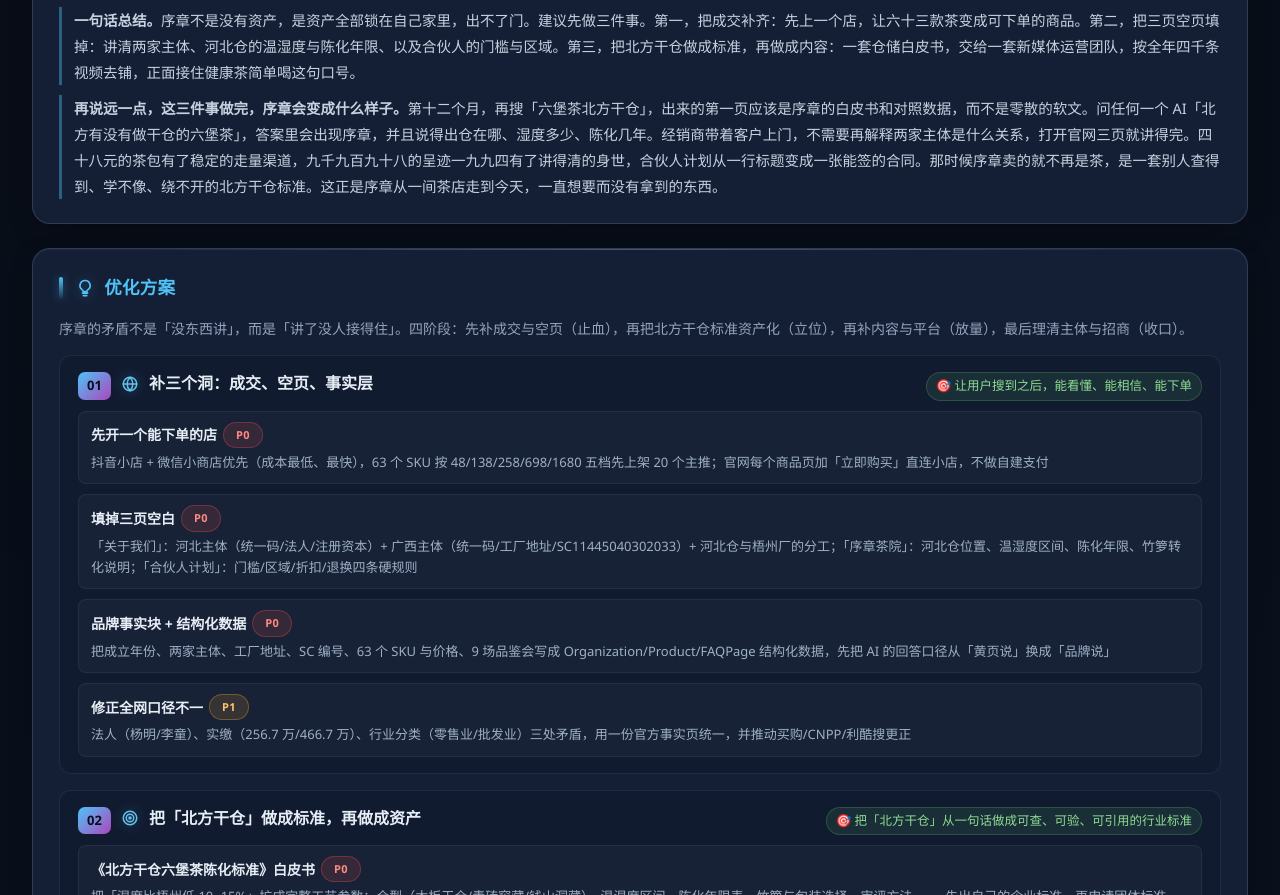
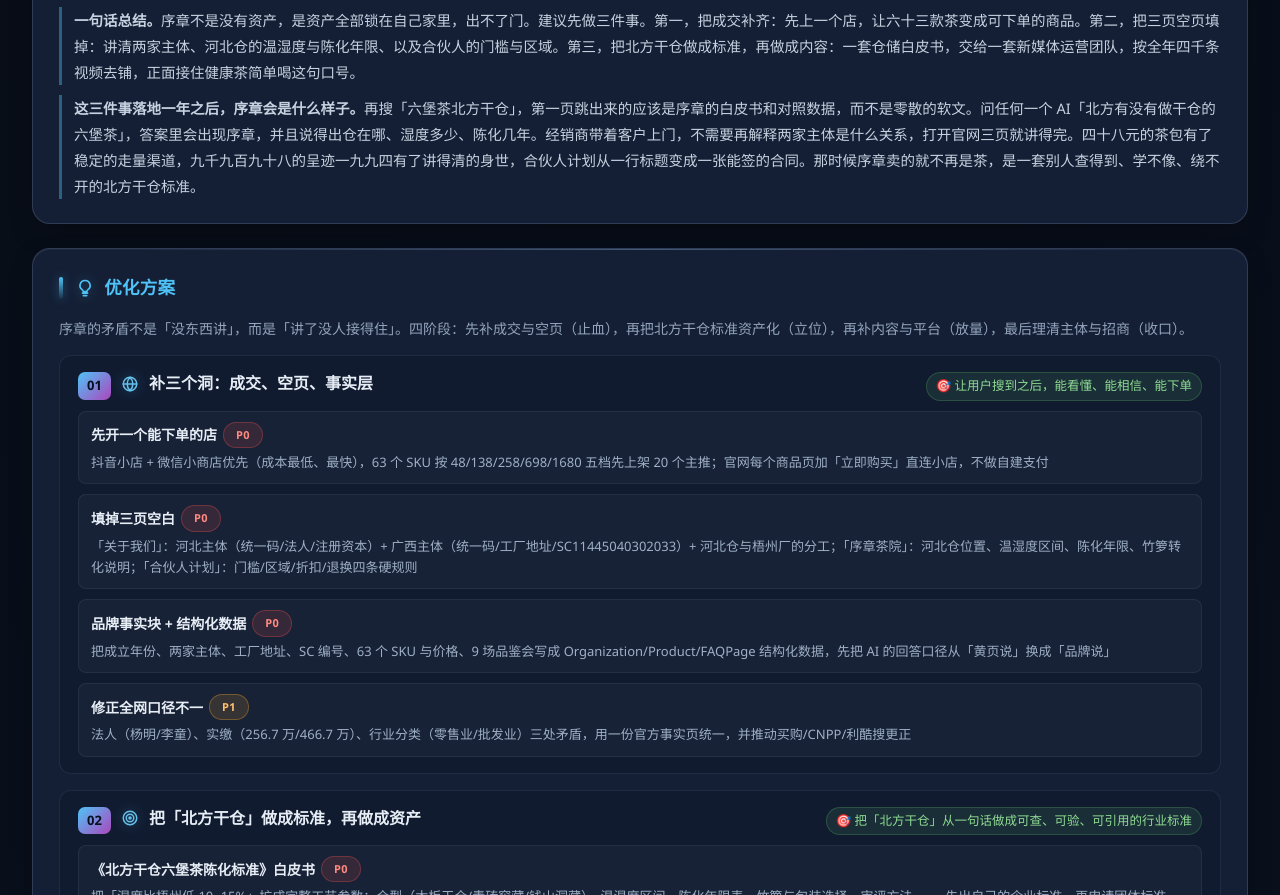
Before and after one commit to RichardChin1688/geozhishu, a plain HTML site: page xuzhang/index.html in a window 1280 px wide. Shown: the part 6832-7727 px from the top of the page. Drawn offline with Linux system fonts and the light colour scheme.

Commit message:
polish(xuzhang): 展望段开场去生硬、删末句焦虑并收在愿景高点
- 「再说远一点，这三件事做完，序章会变成什么样子」→「这三件事落地一年之后，序章会是什么样子」
- 删「这正是序章从一间茶店走到今天，一直想要而没有拿到的东西」（增焦虑）
- 结尾停在「别人查得到、学不像、绕不开的北方干仓标准」
- 音频重录 270.7 → 263.2 秒
（仅本地，未推线上）

```diff
--- a/xuzhang/index.html
+++ b/xuzhang/index.html
@@ -2954,7 +2954,7 @@ window.DASH = {
       "但话说回来，序章手里其实握着两张很硬的底牌。一张是商标：呈迹第三十类，河北主体持有。另一张是资质：广西主体持食品生产许可，覆盖袋泡茶、混合类、紧压茶与窨制花茶，有效期到二零三一年七月。问题是这两张牌全网几乎没有一处讲清楚过——执照里躺着，客户查不到，经销商也说不明白。合规资产不落到网页上，就等于不存在。",
       "再说几张序章自己还没打的牌。第一张，北方干仓。三鹤讲木板干仓，中茶讲窖藏，两家都在梧州，都是南方仓。序章把后期转化搬到河北，官网原文写着，干仓湿度比梧州低百分之十到十五，不强行控温，靠自然温差。这是全行业唯一一个敢报数字的仓储主张，现在只有一句话。第二张，六十三级价格阶梯，全部公开标价，比九成的茶品牌都透明。第三张，产品和人群是对上的：年轻人喝咖啡六堡和静谧时光，养生的人喝黄精陈皮桑菊，老茶客喝年份线，B 端有全价格带可以铺货。产品先行，不是先喊品牌再找货。",
       "一句话总结。序章不是没有资产，是资产全部锁在自己家里，出不了门。建议先做三件事。第一，把成交补齐：先上一个店，让六十三款茶变成可下单的商品。第二，把三页空页填掉：讲清两家主体、河北仓的温湿度与陈化年限、以及合伙人的门槛与区域。第三，把北方干仓做成标准，再做成内容：一套仓储白皮书，交给一套新媒体运营团队，按全年四千条视频去铺，正面接住健康茶简单喝这句口号。",
-      "再说远一点，这三件事做完，序章会变成什么样子。第十二个月，再搜「六堡茶北方干仓」，出来的第一页应该是序章的白皮书和对照数据，而不是零散的软文。问任何一个 AI「北方有没有做干仓的六堡茶」，答案里会出现序章，并且说得出仓在哪、湿度多少、陈化几年。经销商带着客户上门，不需要再解释两家主体是什么关系，打开官网三页就讲得完。四十八元的茶包有了稳定的走量渠道，九千九百九十八的呈迹一九九四有了讲得清的身世，合伙人计划从一行标题变成一张能签的合同。那时候序章卖的就不再是茶，是一套别人查得到、学不像、绕不开的北方干仓标准。这正是序章从一间茶店走到今天，一直想要而没有拿到的东西。"
+      "这三件事落地一年之后，序章会是什么样子。再搜「六堡茶北方干仓」，第一页跳出来的应该是序章的白皮书和对照数据，而不是零散的软文。问任何一个 AI「北方有没有做干仓的六堡茶」，答案里会出现序章，并且说得出仓在哪、湿度多少、陈化几年。经销商带着客户上门，不需要再解释两家主体是什么关系，打开官网三页就讲得完。四十八元的茶包有了稳定的走量渠道，九千九百九十八的呈迹一九九四有了讲得清的身世，合伙人计划从一行标题变成一张能签的合同。那时候序章卖的就不再是茶，是一套别人查得到、学不像、绕不开的北方干仓标准。"
     ]
   },
   "plan": {
```
Also changed, not shown: 1 other file.
